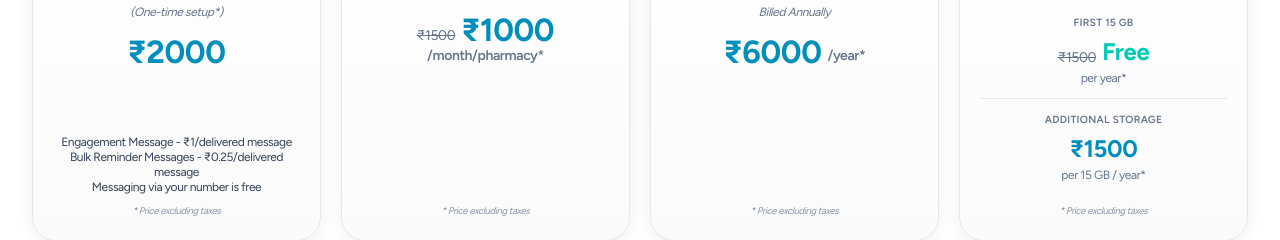
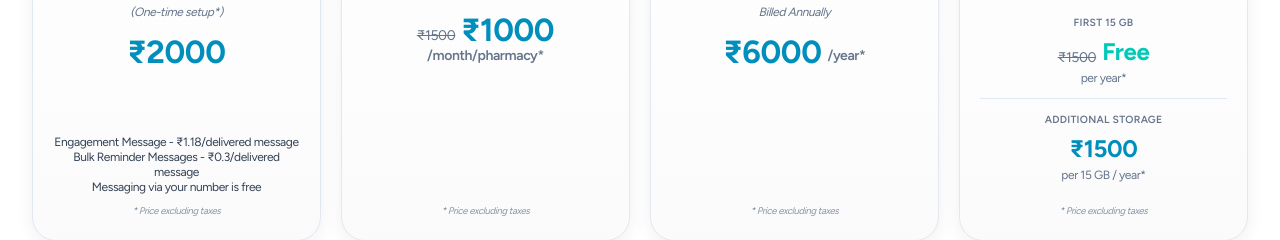
Before and after one commit to origami-med/evamed-landing, a Vue app: page / in a window 1280 px wide. Shown: the part 3840-4080 px from the top of the page. Built offline with nearby package versions, Linux system fonts and the light colour scheme.

Commit message:
chore: updated pricing

```diff
--- a/src/config.js
+++ b/src/config.js
@@ -197,8 +197,8 @@ export const config = {
         price: "₹2000",
         pricePeriod: "",
         usageLines: [
-          "Engagement Message - ₹1/delivered message",
-          "Bulk Reminder Messages - ₹0.25/delivered message",
+          "Engagement Message - ₹1.18/delivered message",
+          "Bulk Reminder Messages - ₹0.3/delivered message",
           "Messaging via your number is free",
         ],
         strikethrough: null,
```
